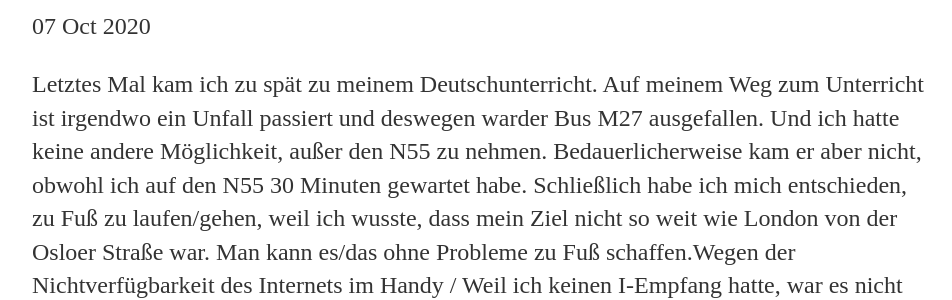
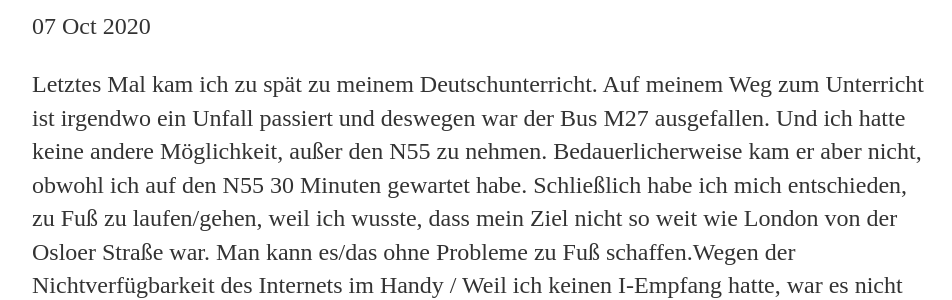
Before and after one commit to Banashri/banashri.github.io, a Jekyll site: the page built from _posts/2020-10-7-Lernmotivation.md, in a window 1280 px wide. Shown: the part 187-487 px from the top of the page, without its empty margins (160-1112 px from the left). Built offline with Jekyll 4.4.1, drawn with Linux system fonts in a browser that asks for light colours; some of the changed text lies outside the part shown.

Commit message:
Update 2020-10-7-Lernmotivation.md

```diff
--- a/_posts/2020-10-7-Lernmotivation.md
+++ b/_posts/2020-10-7-Lernmotivation.md
@@ -4,6 +4,6 @@ title: "Lernmotivation"
 date: 2020-10-07
 ---
 
-Letztes Mal kam ich zu spät zu meinem Deutschunterricht. Auf meinem Weg zum Unterricht ist irgendwo ein Unfall passiert und deswegen warder Bus M27 ausgefallen. Und ich hatte keine andere Möglichkeit, außer den N55 zu nehmen. Bedauerlicherweise kam er aber nicht, obwohl ich auf den N55 30 Minuten gewartet habe. Schließlich habe ich mich entschieden, zu Fuß zu laufen/gehen, weil ich wusste, dass mein Ziel nicht so weit wie London von der Osloer Straße war. Man kann es/das ohne Probleme zu Fuß schaffen.Wegen der Nichtverfügbarkeit des Internets im Handy / Weil ich keinen I-Empfang hatte, war es nicht so leicht, die Richtung zu finden. Daher habe ich die Fußgänger\*innen gefragt, um Hilfe zu bekommen. Weiterhin / Außerdem habe ich auf meinem langen Weg allen Versuchungen, wie den wunderschönen Geschäften, einem gemütlichen Restaurant, einem großen Einkaufszentrum, wo ich meine Zeit an diesem Abend hätte verbringen können, widerstanden, bis ich mein Ziel erreicht hatte. Auch wenn ich nur 5 Minuten den Unterricht besuchen könnte, würde ich das machen! Folglich bin ich weitergelaufen. Zum Glück habe ich den Unterricht nicht verpasst. Ich liebe es, Deutsch zu lernen. In der restlichen Zeit des Unterrichts hab ich viel Wichtiges gelernt.
+Letztes Mal kam ich zu spät zu meinem Deutschunterricht. Auf meinem Weg zum Unterricht ist irgendwo ein Unfall passiert und deswegen war der Bus M27 ausgefallen. Und ich hatte keine andere Möglichkeit, außer den N55 zu nehmen. Bedauerlicherweise kam er aber nicht, obwohl ich auf den N55 30 Minuten gewartet habe. Schließlich habe ich mich entschieden, zu Fuß zu laufen/gehen, weil ich wusste, dass mein Ziel nicht so weit wie London von der Osloer Straße war. Man kann es/das ohne Probleme zu Fuß schaffen.Wegen der Nichtverfügbarkeit des Internets im Handy / Weil ich keinen I-Empfang hatte, war es nicht so leicht, die Richtung zu finden. Daher habe ich die Fußgänger\*innen gefragt, um Hilfe zu bekommen. Weiterhin / Außerdem habe ich auf meinem langen Weg allen Versuchungen, wie den wunderschönen Geschäften, einem gemütlichen Restaurant, einem großen Einkaufszentrum, wo ich meine Zeit an diesem Abend hätte verbringen können, widerstanden, bis ich mein Ziel erreicht hatte. Auch wenn ich nur 5 Minuten den Unterricht besuchen könnte, würde ich das machen! Folglich bin ich weitergelaufen. Zum Glück habe ich den Unterricht nicht verpasst. Ich liebe es, Deutsch zu lernen. In der restlichen Zeit des Unterrichts hab ich viel Wichtiges gelernt.
 
 Auf meiner bequemen Rückfahrt mit der U-Bahn wurde mir klar, dass, wann immer wir beschließen, etwas Gutes im Leben zu schaffen, stoßen wir auf Widerstand. Das Universum fordert uns heraus. Immer wird unsere Entschlossenheit auf die Probe gestellt.
```
